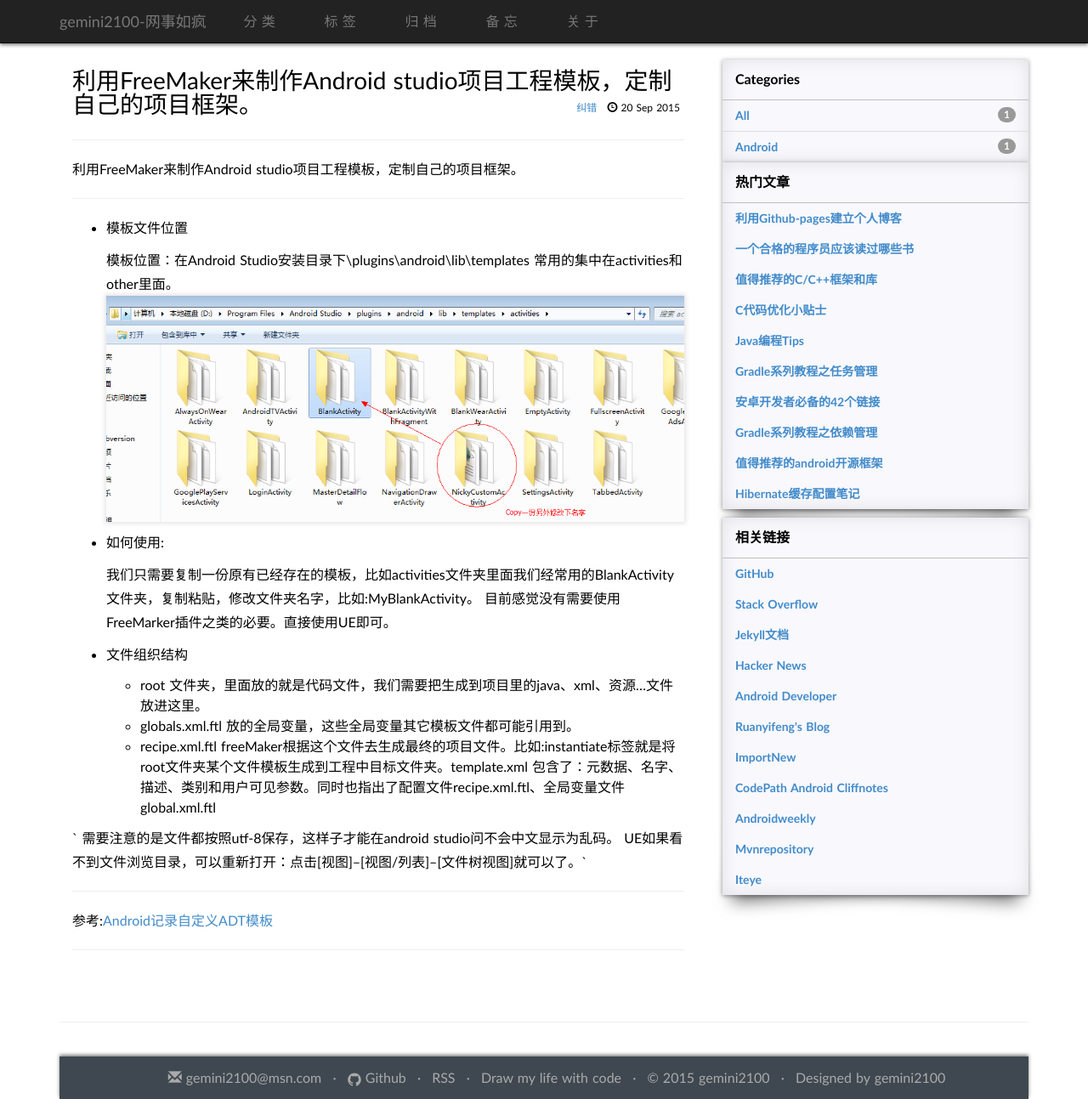
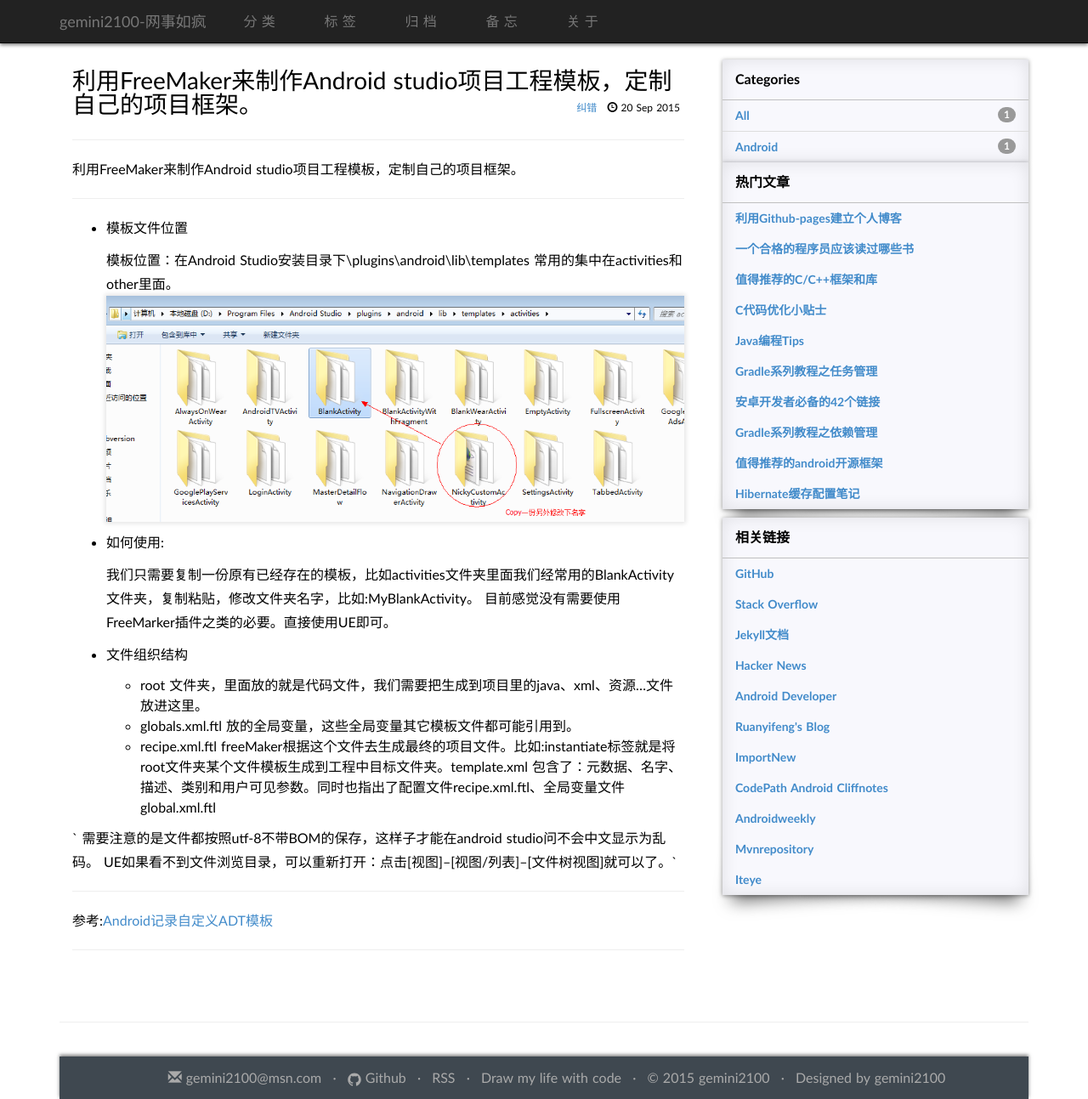
Before and after one commit to gemini2100/gemini2100.github.io, a Jekyll site: the page built from _posts/2015-09-20-FreeMaker来制作Android studio工程模板.md, in a window 1280 px wide and 1293 px high. Shown: the whole window at 85% size. Built offline with Jekyll 4.4.1, drawn with Linux system fonts in a browser that asks for light colours; some web fonts are replaced; comment, search, counter and statistics services are not loaded.

Commit message:
添加一个BOM utf8说明
添加一个BOM utf8说明

```diff
--- a/_posts/2015-09-20-FreeMaker来制作Android studio工程模板.md
+++ b/_posts/2015-09-20-FreeMaker来制作Android studio工程模板.md
@@ -28,7 +28,7 @@
     * recipe.xml.ftl freeMaker根据这个文件去生成最终的项目文件。比如:instantiate标签就是将root文件夹某个文件模板生成到工程中目标文件夹。template.xml 包含了：元数据、名字、描述、类别和用户可见参数。同时也指出了配置文件recipe.xml.ftl、全局变量文件global.xml.ftl
 
 
-` 需要注意的是文件都按照utf-8保存，这样子才能在android studio问不会中文显示为乱码。 UE如果看不到文件浏览目录，可以重新打开：点击[视图]--[视图/列表]--[文件树视图]就可以了。`
+` 需要注意的是文件都按照utf-8不带BOM的保存，这样子才能在android studio问不会中文显示为乱码。 UE如果看不到文件浏览目录，可以重新打开：点击[视图]--[视图/列表]--[文件树视图]就可以了。`
 
 ---
 参考:[Android记录自定义ADT模板](http://my.oschina.net/xesam/blog/143985)
```
